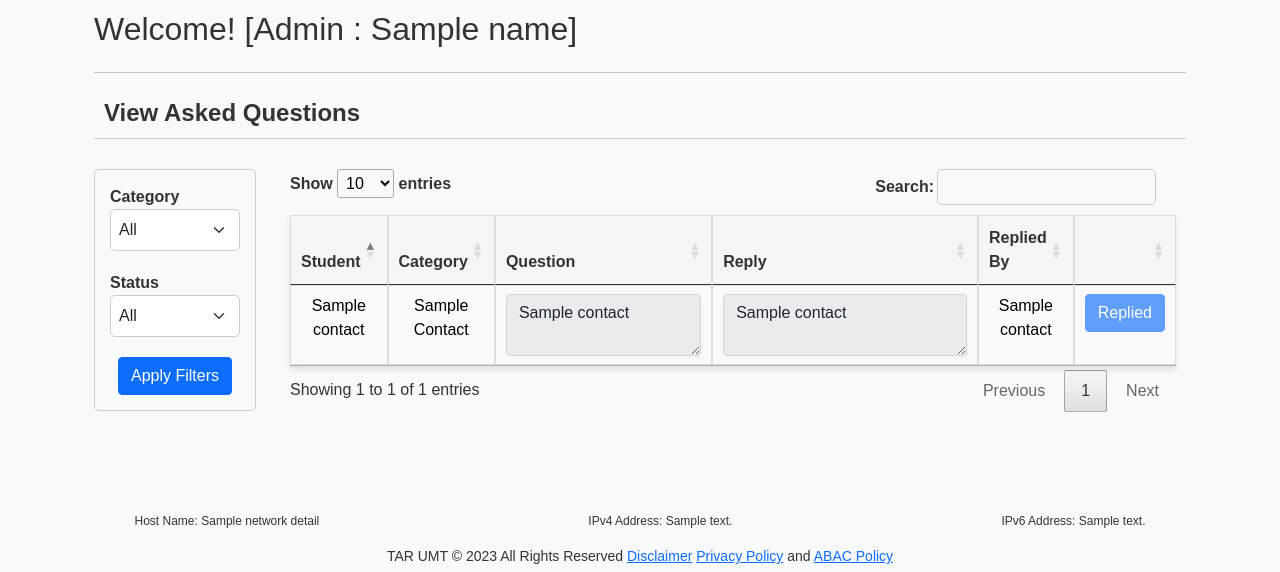
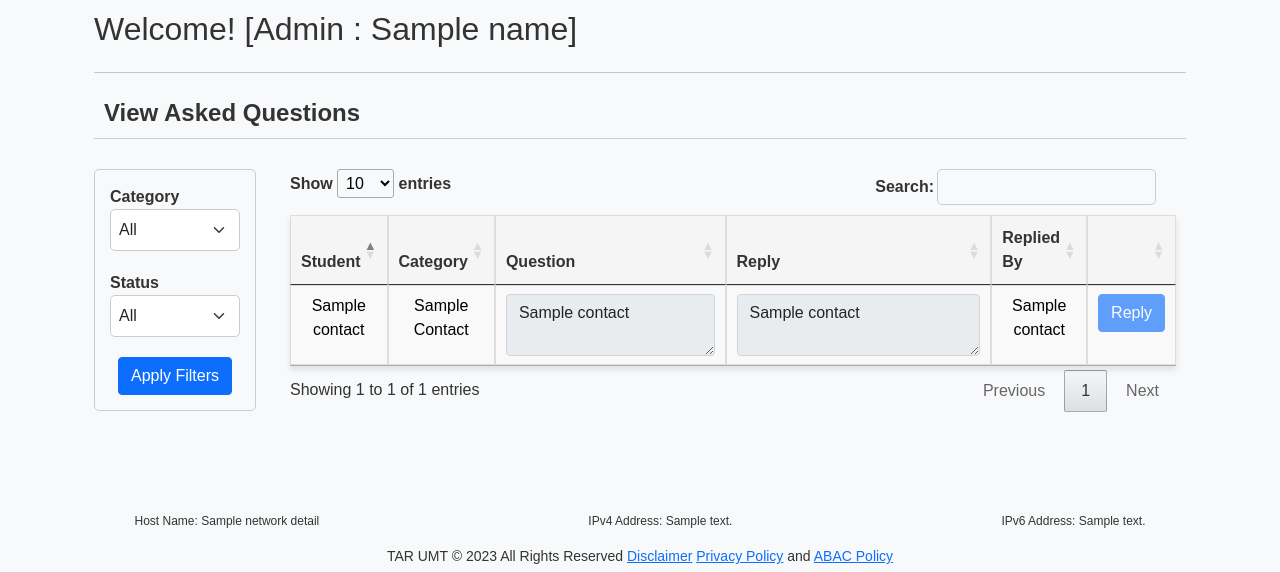
Before and after one commit to melvinho77/hhm-semAssignment, a Flask app: template templates/adminContactUs.html in a window 1280 px wide. Shown: the part 62-634 px from the top of the page. Run offline with Flask 3, Linux system fonts and the light colour scheme; the template is opened without the code that fills it: most values are stand-ins (such as "Sample title", 1, 10 or a date in 2020); some libraries are stand-ins or nearby versions.

Commit message:
updates on reply

```diff
--- a/templates/adminContactUs.html
+++ b/templates/adminContactUs.html
@@ -485,9 +485,9 @@
                                         <td class="repliedBy-td">{{ contact[5] }}</td>
                                         <td style="text-align: center;">
                                             <div class="submit-button">
-                                                <input type="submit" class="btn btn-primary"
-                                                    value="{% if contact[4] %}Replied{% else %}Reply{% endif %}" {% if
-                                                    contact[4] %} disabled style="cursor: not-allowed;" {% endif %}>
+                                                <input type="submit" class="btn btn-primary" value="Reply" {% if
+                                                    contact[4] is not none %} disabled style="cursor: not-allowed;" {%
+                                                    endif %}/>
                                             </div>
                                         </td>
                                     </tr>
```
